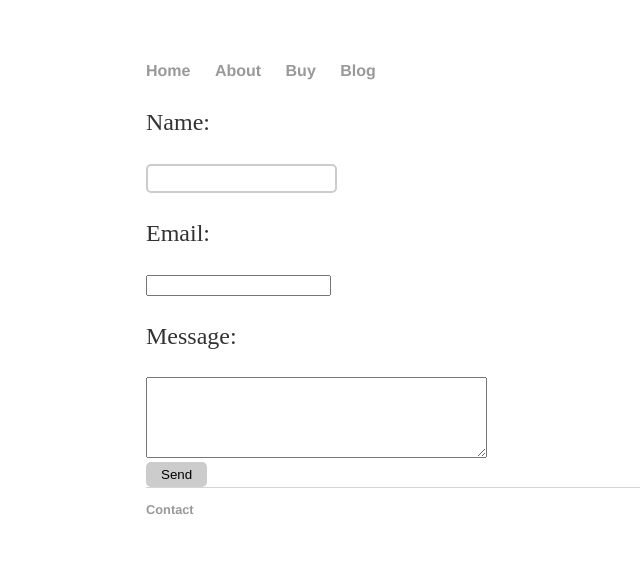
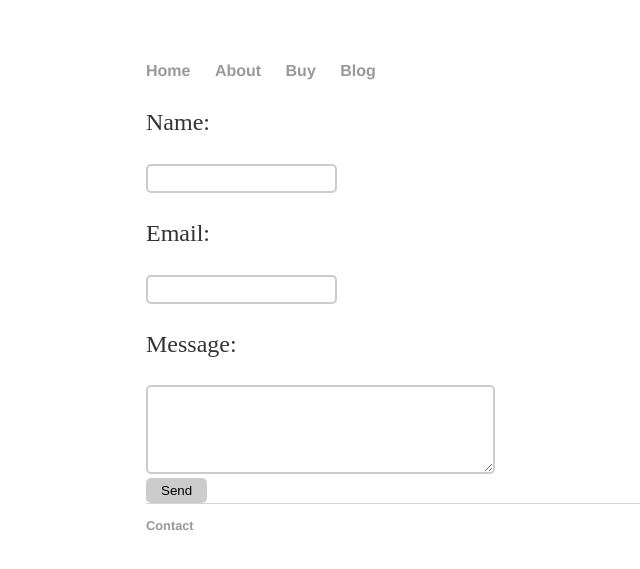
Before and after one commit to JustGamingLTD/justgamingltd.github.io2, a Jekyll site: the page built from contact/index.html, in a window 1280 px wide. Shown: the top 569 px of the page, without its empty margins (46-686 px from the left). Built offline with Jekyll 4.4.1, drawn with Linux system fonts in a browser that asks for light colours.

Commit message:
Update main.css

```diff
--- a/css/main.css
+++ b/css/main.css
@@ -19,11 +19,17 @@ input[type=text] {padding:5px; border:2px solid #ccc;
 input[type=text]:focus {border-color:#333; }
 
 
-input[type=textarea] {padding:5px; border:2px solid #ccc;
+input[type=email] {padding:5px; border:2px solid #ccc;
 -webkit-border-radius: 5px;
     border-radius: 5px;
 }
-input[type=textarea]:focus {border-color:#333; }
+input[type=email]:focus {border-color:#333; }
+
+textarea {padding:5px; border:2px solid #ccc;
+-webkit-border-radius: 5px;
+    border-radius: 5px;
+}
+textarea[type=email]:focus {border-color:#333; }
 
 input[type=submit] {padding:5px 15px; background:#ccc; border:0 none;
     cursor:pointer;
```
